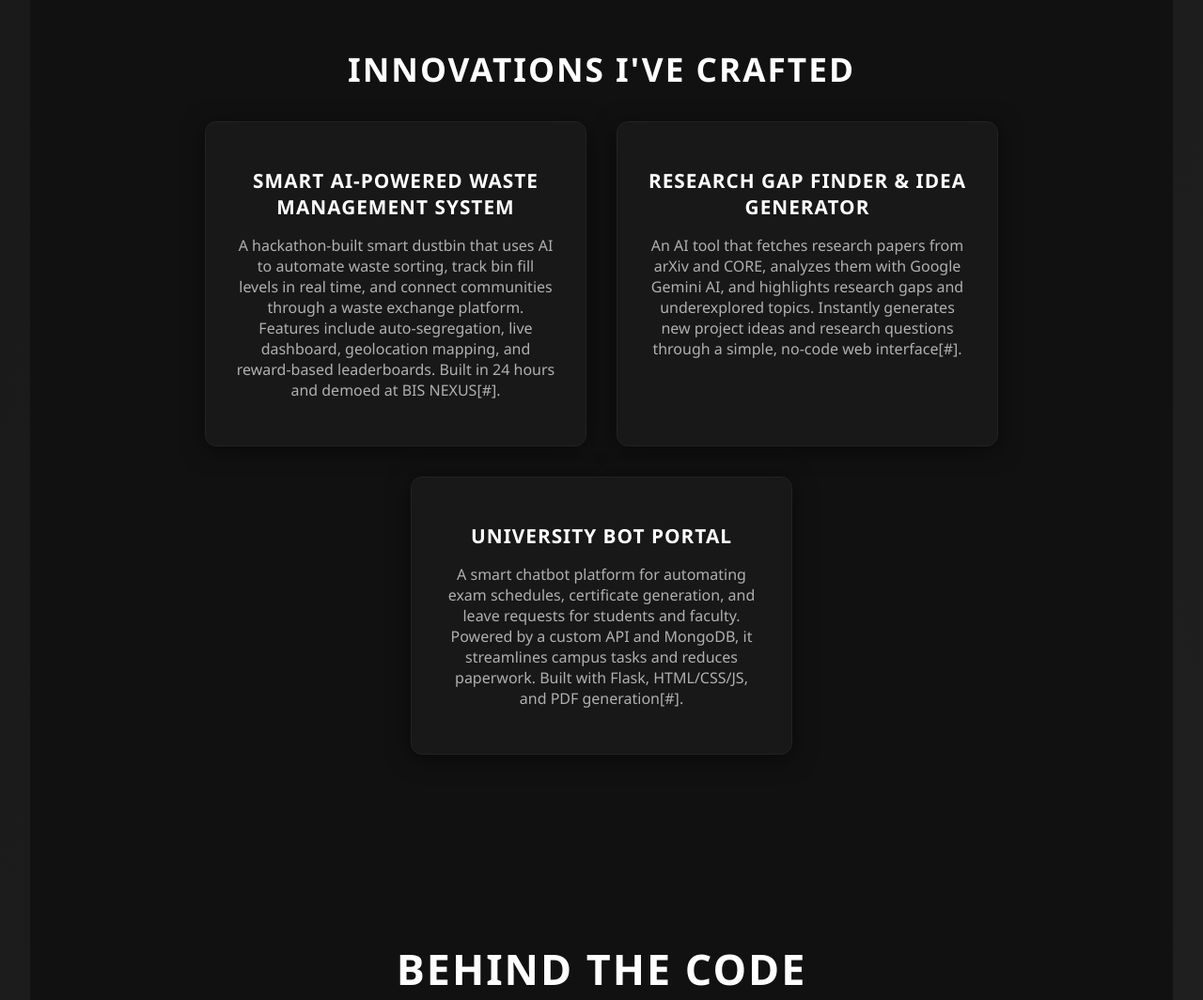
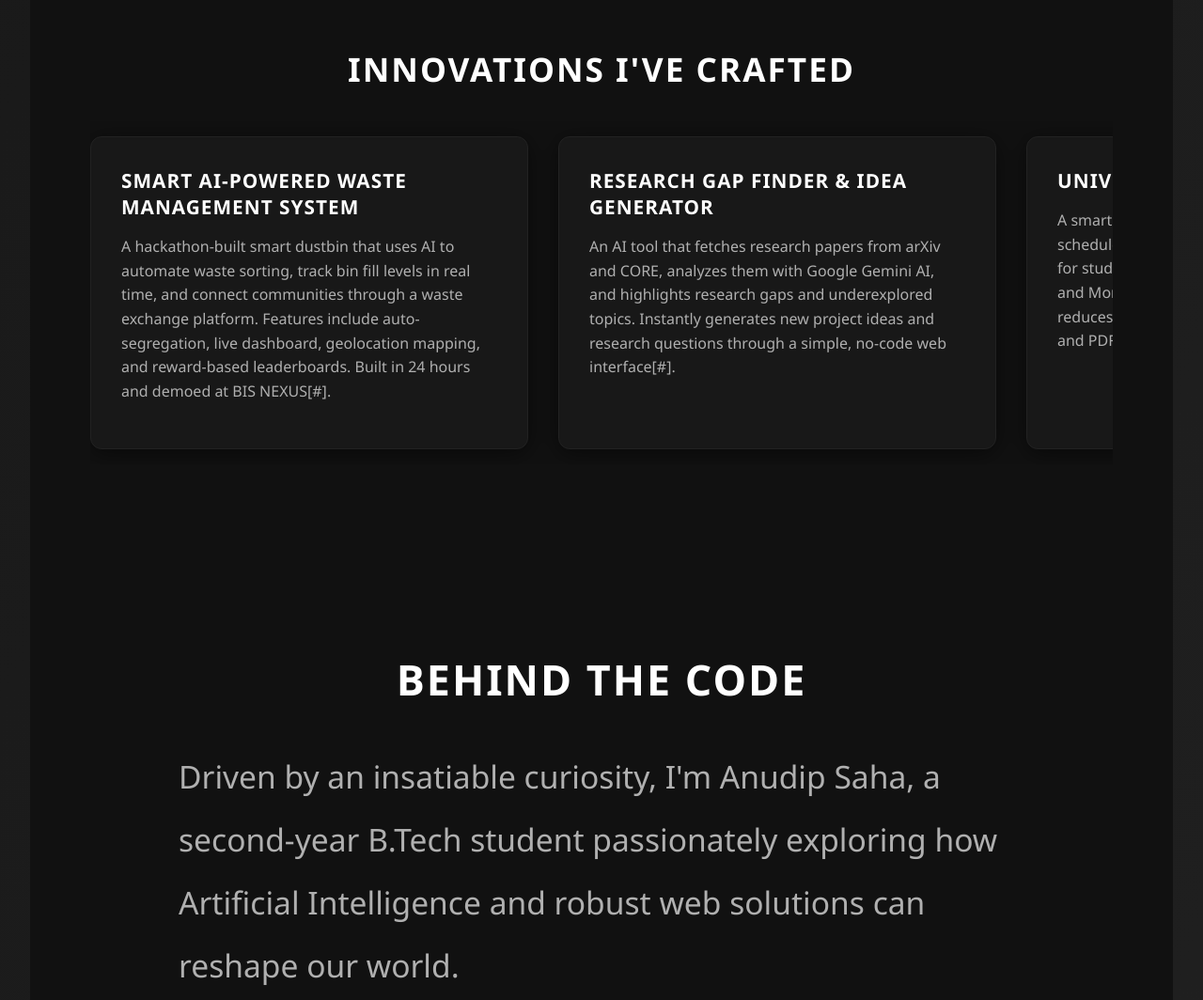
Before and after one commit to Aneebon/Portfolio-Website, a plain HTML site: page index.html in a window 1280 px wide. Shown: the part 1100-2164 px from the top of the page at 94% size. Drawn offline with nearby package versions, Linux system fonts and the light colour scheme.

Commit message:
Update style.css

```diff
--- a/style.css
+++ b/style.css
@@ -61,7 +61,7 @@ header {
 
 nav a {
   position: relative;
-  color: #950000;
+  color: #fff;
   text-decoration: none;
   font-size: 1.15rem;
   font-weight: 700;
@@ -88,7 +88,6 @@ nav a::after {
   border-radius: 2px;
 }
 
-nav a:hover::after,
 nav a.active::after {
   transform: scaleX(1);
 }
@@ -213,50 +212,41 @@ nav a.active::after {
 
 .work-grid {
   display: flex;
-  flex-wrap: wrap;
   gap: 2rem;
-  justify-content: center;
+  overflow-x: auto;
+  overflow-y: hidden;
+  padding: 1rem 0;
+  scroll-snap-type: x mandatory;
+  -webkit-overflow-scrolling: touch; /* Smooth scrolling on iOS */
 }
 
 .work-card {
+  flex: 0 0 auto; /* Prevent shrinking */
+  min-width: 350px; /* Fixed minimum width */
+  max-width: 400px; /* Maximum width */
   background: #181818;
   border-radius: 12px;
   box-shadow: 0 4px 24px rgba(0,0,0,0.5);
   padding: 2rem;
-  max-width: 340px;
-  text-align: center;
+  text-align: left;
   transition: box-shadow 0.2s, transform 0.2s, background 0.2s;
   border: 1px solid #222;
   text-decoration: none;
   color: inherit;
   cursor: pointer;
   display: block;
-}
-
-.work-card a {
-  text-decoration: none;
-  color: #950000;
-}
-
-.work-card h3, .work-card p {
-  color: #fff;
+  scroll-snap-align: start;
 }
 
 .work-card:hover {
   box-shadow: 0 8px 32px #950000;
   background: #222;
-}
-
-.work-card img {
-  width: 100%;
-  border-radius: 12px;
-  margin-bottom: 1rem;
-  background: #222;
+  transform: translateY(-4px);
 }
 
 .work-card h3 {
   font-size: 1.3rem;
-  margin: 1rem 0 0.5rem 0;
+  margin: 0 0 1rem 0;
   color: #fff;
   text-transform: uppercase;
   letter-spacing: 1px;
@@ -265,6 +255,26 @@ nav a.active::after {
 .work-card p {
   color: #b0b0b0;
   font-size: 1rem;
+  line-height: 1.6;
+}
+
+/* Hide scrollbar but keep functionality */
+.work-grid::-webkit-scrollbar {
+  height: 8px;
+}
+
+.work-grid::-webkit-scrollbar-track {
+  background: #333;
+  border-radius: 4px;
+}
+
+.work-grid::-webkit-scrollbar-thumb {
+  background: #666;
+  border-radius: 4px;
+}
+
+.work-grid::-webkit-scrollbar-thumb:hover {
+  background: #888;
 }
 
 .about {
```
